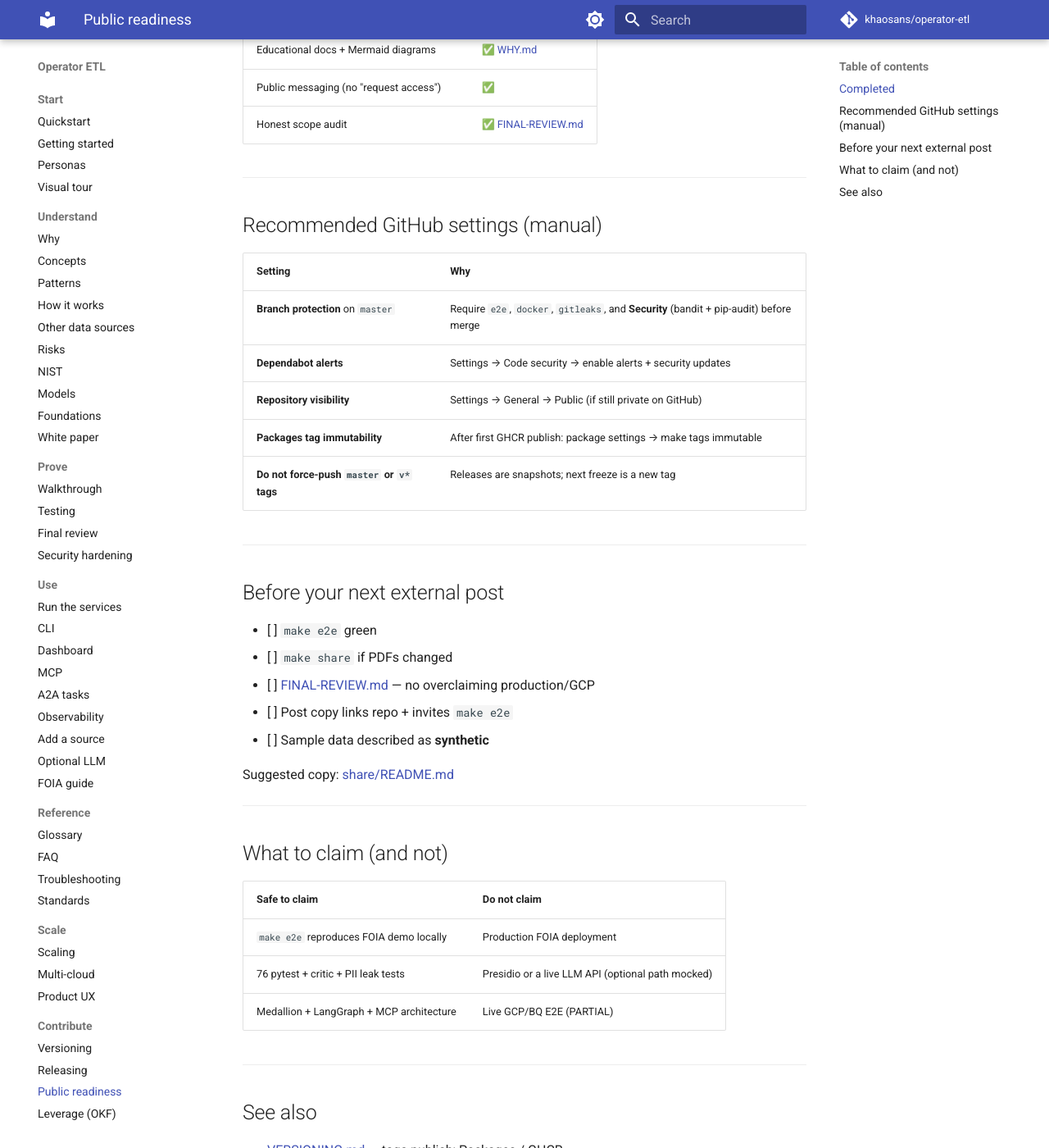
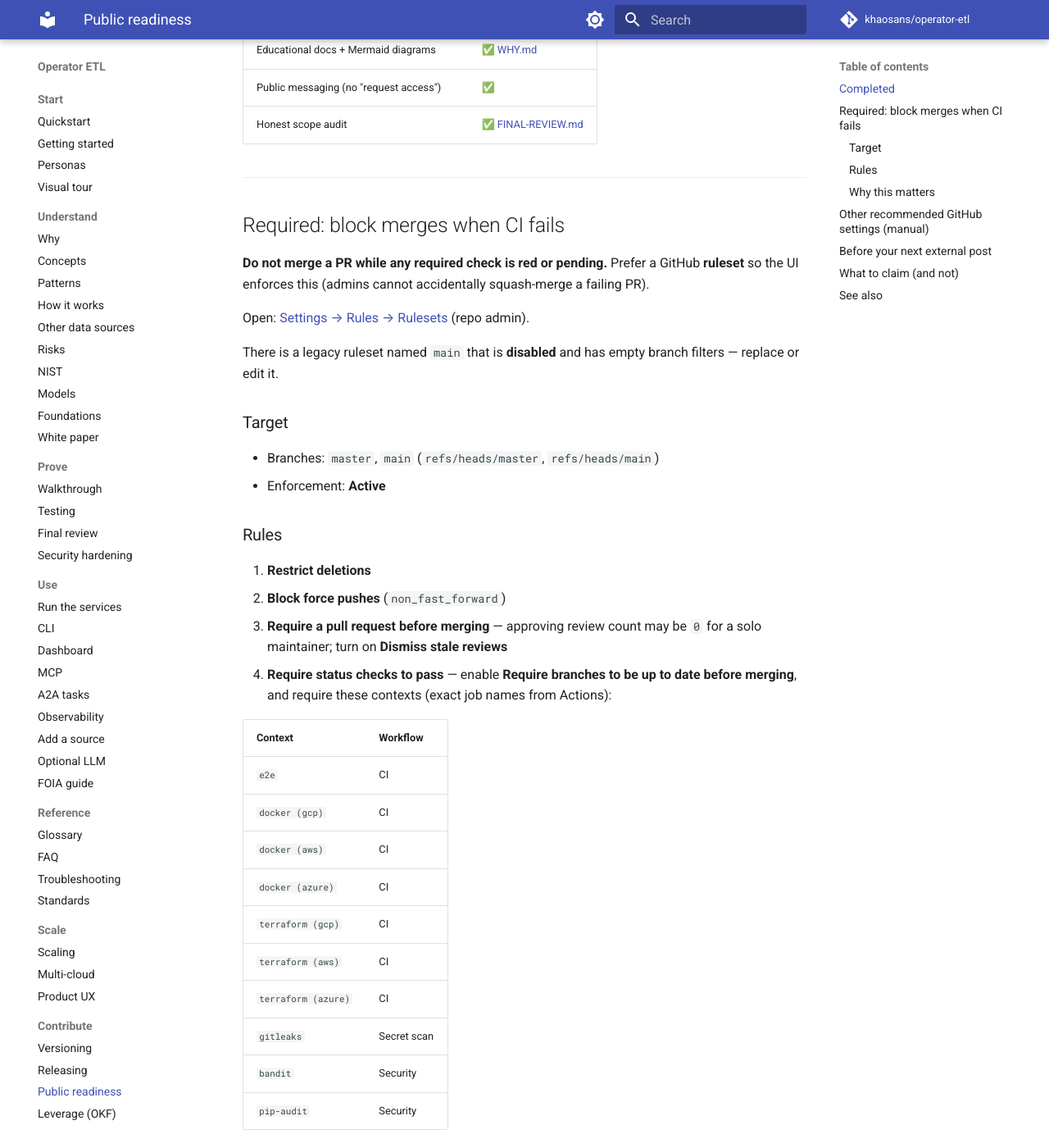
Before and after one commit to khaosans/operator-etl, an MkDocs documentation site: the page built from docs/PUBLIC-READINESS.md, in a window 1280 px wide and 1400 px high, scrolled down 711 px. Shown: the whole window at 82% size. Built offline with MkDocs 1.6.1 and Material for MkDocs 9.7.7, drawn with Linux system fonts in a browser that asks for light colours; comment, search, counter and statistics services are not loaded; some of the changed text lies outside the part shown.

Commit message:
fix(a2a): Event-based wait + require CI ruleset before merge (#36)
* fix(a2a): make task completion wait deterministic in tests

Replace the fixed 50×0.05s status poll (~2.5s) with a threading.Event
signaled when the background worker finishes. CI cold-start graph runs
sometimes exceeded the old budget and flaked with "task did not complete
in time"; wait_for_task joins on the real completion signal instead.

Co-authored-by: Souriya2 <sour@chainable.co>

* fix(a2a): Event-based task wait; document required CI ruleset

Join A2A background workers via wait_for_task instead of busy-polling so cold
CI runs cannot false-timeout. Document an active master ruleset that requires
e2e/docker/terraform/gitleaks/bandit/pip-audit before merge.

Co-authored-by: Souriya2 <sour@chainable.co>

---------

Co-authored-by: Cursor Agent <cursoragent@cursor.com>

```diff
--- a/docs/PUBLIC-READINESS.md
+++ b/docs/PUBLIC-READINESS.md
@@ -24,13 +24,53 @@ Use this checklist when onboarding contributors, enabling branch protection, or
 
 ---
 
-## Recommended GitHub settings (manual)
+## Required: block merges when CI fails
+
+**Do not merge a PR while any required check is red or pending.** Prefer a GitHub **ruleset** so the UI enforces this (admins cannot accidentally squash-merge a failing PR).
+
+Open: [Settings → Rules → Rulesets](https://github.com/khaosans/operator-etl/rules) (repo admin).
+
+There is a legacy ruleset named `main` that is **disabled** and has empty branch filters — replace or edit it.
+
+### Target
+
+- Branches: `master`, `main` (`refs/heads/master`, `refs/heads/main`)
+- Enforcement: **Active**
+
+### Rules
+
+1. **Restrict deletions**
+2. **Block force pushes** (`non_fast_forward`)
+3. **Require a pull request before merging** — approving review count may be `0` for a solo maintainer; turn on **Dismiss stale reviews**
+4. **Require status checks to pass** — enable **Require branches to be up to date before merging**, and require these contexts (exact job names from Actions):
+
+| Context | Workflow |
+|---|---|
+| `e2e` | CI |
+| `docker (gcp)` | CI |
+| `docker (aws)` | CI |
+| `docker (azure)` | CI |
+| `terraform (gcp)` | CI |
+| `terraform (aws)` | CI |
+| `terraform (azure)` | CI |
+| `gitleaks` | Secret scan |
+| `bandit` | Security |
+| `pip-audit` | Security |
+
+After saving, open a throwaway PR and confirm the merge button stays blocked until every row is green.
+
+### Why this matters
+
+[#34](https://github.com/khaosans/operator-etl/pull/34) had green PR CI, then a **flaky** A2A wait timed out on the post-merge `master` push ([run](https://github.com/khaosans/operator-etl/actions/runs/33818228424/job/100854903103)). Rulesets stop known-red PR merges; keep `e2e` green on `master` by fixing flakes (A2A now waits on a completion Event — [TESTING.md](TESTING.md)).
+
+---
+
+## Other recommended GitHub settings (manual)
 
 | Setting | Why |
 |---|---|
-| **Branch protection** on `master` | Require `e2e`, `docker`, `gitleaks`, and **Security** (bandit + pip-audit) before merge |
 | **Dependabot alerts** | Settings → Code security → enable alerts + security updates |
-| **Repository visibility** | Settings → General → Public (if still private on GitHub) |
+| **Repository visibility** | Settings → General → Public |
 | **Packages tag immutability** | After first GHCR publish: package settings → make tags immutable |
 | **Do not force-push `master` or `v*` tags** | Releases are snapshots; next freeze is a new tag |
 
--- a/src/a2a/__init__.py
+++ b/src/a2a/__init__.py
@@ -6,6 +6,7 @@ from .server import (
     get_task_events,
     handle_jsonrpc,
     task_status_payload,
+    wait_for_task,
 )
 
 __all__ = [
@@ -16,4 +17,5 @@ __all__ = [
     "get_task_events",
     "handle_jsonrpc",
     "task_status_payload",
+    "wait_for_task",
 ]
```
Also changed, not shown: AGENTS.md (+2 -0 lines), CHANGELOG.md (+2 -0 lines), CONTRIBUTING.md (+1 -1 lines), docs/RELEASING.md (+5 -4 lines), docs/TESTING.md (+1 -1 lines), okf/log.md (+5 -0 lines), .github/PULL_REQUEST_TEMPLATE.md, 2 other files.
